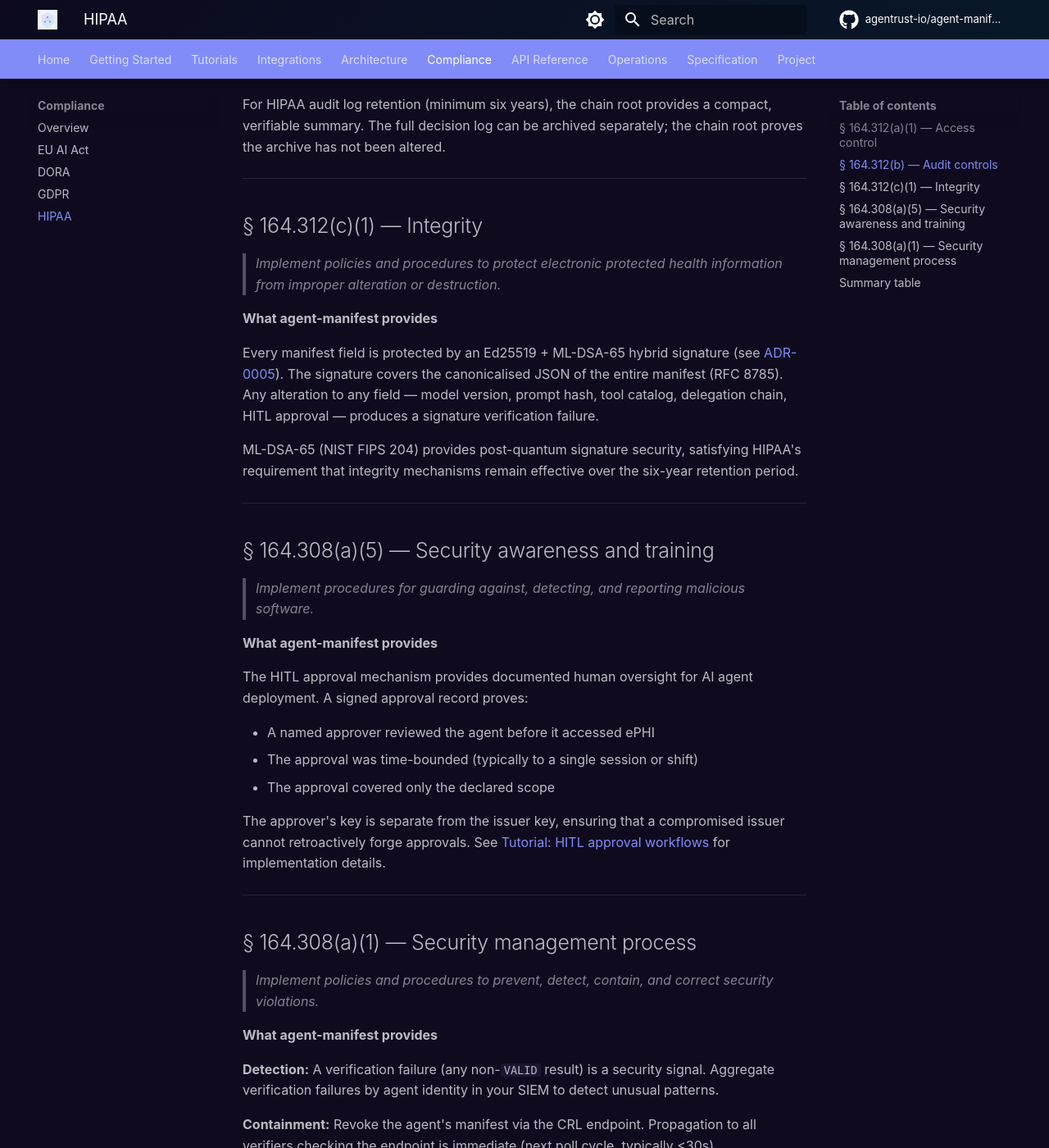
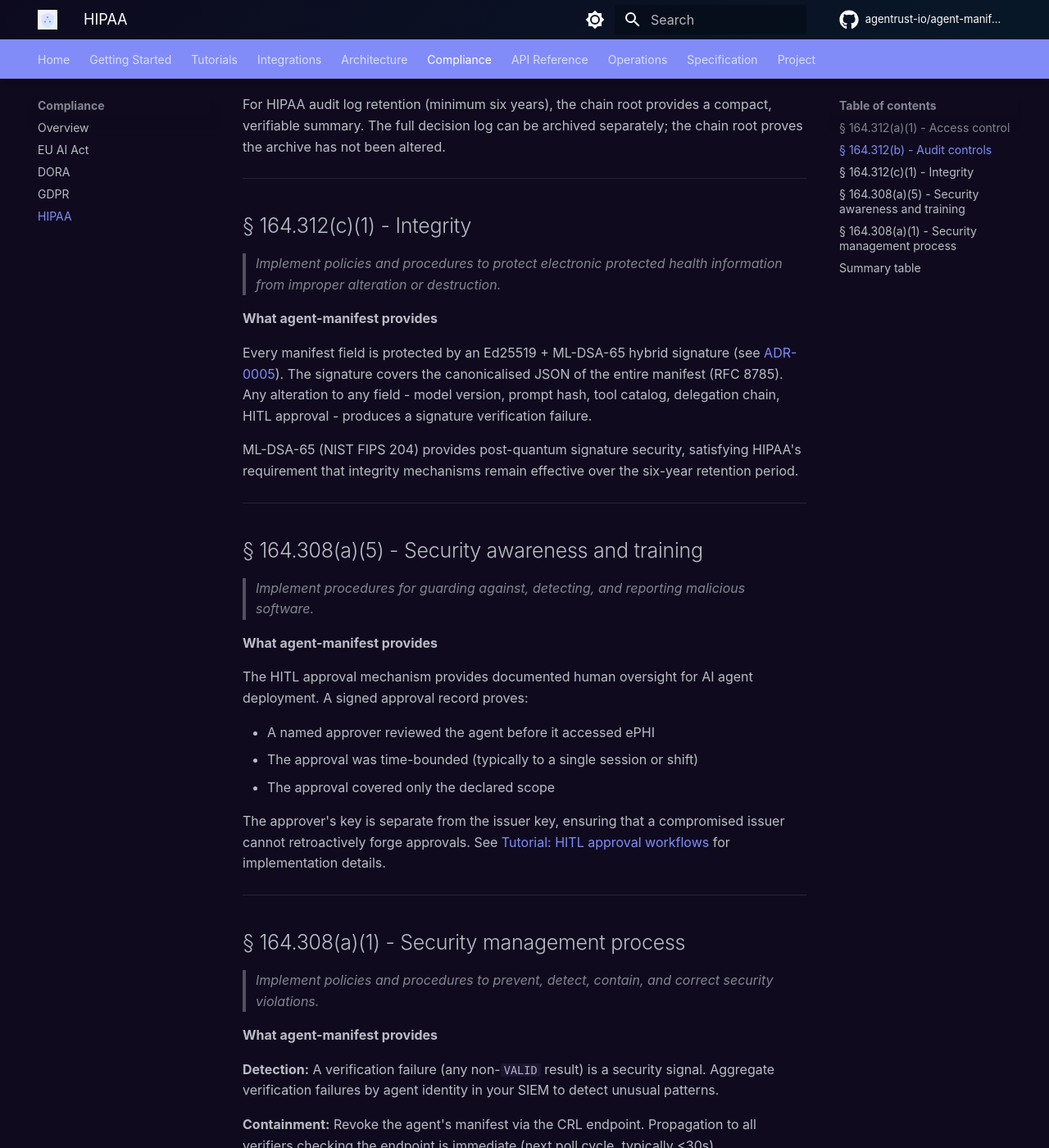
Before and after one commit to agentrust-io/agent-manifest, an MkDocs documentation site: the page built from docs/compliance/hipaa.md, in a window 1280 px wide and 1400 px high, scrolled down 1649 px. Shown: the whole window at 82% size. Built offline with MkDocs 1.6.1 and Material for MkDocs 9.7.7, drawn with Linux system fonts in a browser that asks for light colours; some web fonts are replaced; comment, search, counter and statistics services are not loaded; some of the changed text lies outside the part shown.

Commit message:
docs: remove em dashes

```diff
--- a/docs/compliance/hipaa.md
+++ b/docs/compliance/hipaa.md
@@ -4,7 +4,7 @@ HIPAA's Security Rule (45 CFR Part 164) applies to AI agents that access, proces
 
 ---
 
-## § 164.312(a)(1) — Access control
+## § 164.312(a)(1)  -  Access control
 
 > *Implement technical policies and procedures for electronic information systems that maintain electronic protected health information to allow access only to those persons or software programs that have been granted access rights.*
 
@@ -38,7 +38,7 @@ The `approval_required: true` field means no sub-agent can be delegated access t
 
 ---
 
-## § 164.312(b) — Audit controls
+## § 164.312(b)  -  Audit controls
 
 > *Implement hardware, software, and/or procedural mechanisms that record and examine activity in information systems that contain or use electronic protected health information.*
 
@@ -55,19 +55,19 @@ For HIPAA audit log retention (minimum six years), the chain root provides a com
 
 ---
 
-## § 164.312(c)(1) — Integrity
+## § 164.312(c)(1)  -  Integrity
 
 > *Implement policies and procedures to protect electronic protected health information from improper alteration or destruction.*
 
 **What agent-manifest provides**
 
-Every manifest field is protected by an Ed25519 + ML-DSA-65 hybrid signature (see [ADR-0005](../adr/0005-ml-dsa-hybrid-signatures.md)). The signature covers the canonicalised JSON of the entire manifest (RFC 8785). Any alteration to any field — model version, prompt hash, tool catalog, delegation chain, HITL approval — produces a signature verification failure.
+Every manifest field is protected by an Ed25519 + ML-DSA-65 hybrid signature (see [ADR-0005](../adr/0005-ml-dsa-hybrid-signatures.md)). The signature covers the canonicalised JSON of the entire manifest (RFC 8785). Any alteration to any field  -  model version, prompt hash, tool catalog, delegation chain, HITL approval  -  produces a signature verification failure.
 
 ML-DSA-65 (NIST FIPS 204) provides post-quantum signature security, satisfying HIPAA's requirement that integrity mechanisms remain effective over the six-year retention period.
 
 ---
 
-## § 164.308(a)(5) — Security awareness and training
+## § 164.308(a)(5)  -  Security awareness and training
 
 > *Implement procedures for guarding against, detecting, and reporting malicious software.*
 
@@ -83,7 +83,7 @@ The approver's key is separate from the issuer key, ensuring that a compromised
 
 ---
 
-## § 164.308(a)(1) — Security management process
+## § 164.308(a)(1)  -  Security management process
 
 > *Implement policies and procedures to prevent, detect, contain, and correct security violations.*
 
```
